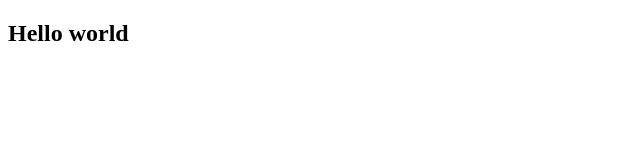
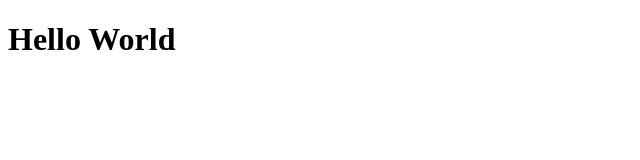
Before and after one commit to luoyaowan/helloWorld, a plain HTML site: page index.html in a window 1280 px wide. Shown: the whole page, without its empty margins (0-640 px from the left). Drawn offline with Linux system fonts and the light colour scheme.

Commit message:
Update template

```diff
--- a/index.html
+++ b/index.html
@@ -1,9 +1,10 @@
 <!DOCTYPE html>
-<html>
-    <head>
-        <title>Helloworld</title>
-    </head>
-    <body>
-        <h2>Hello world</h2>
-    </body>
+<html lang="en">
+<head>
+    <meta charset="UTF-8">
+    <title>Hello World</title>
+</head>
+<body>
+    <h1>Hello World</h1>
+</body>
 </html>
```
